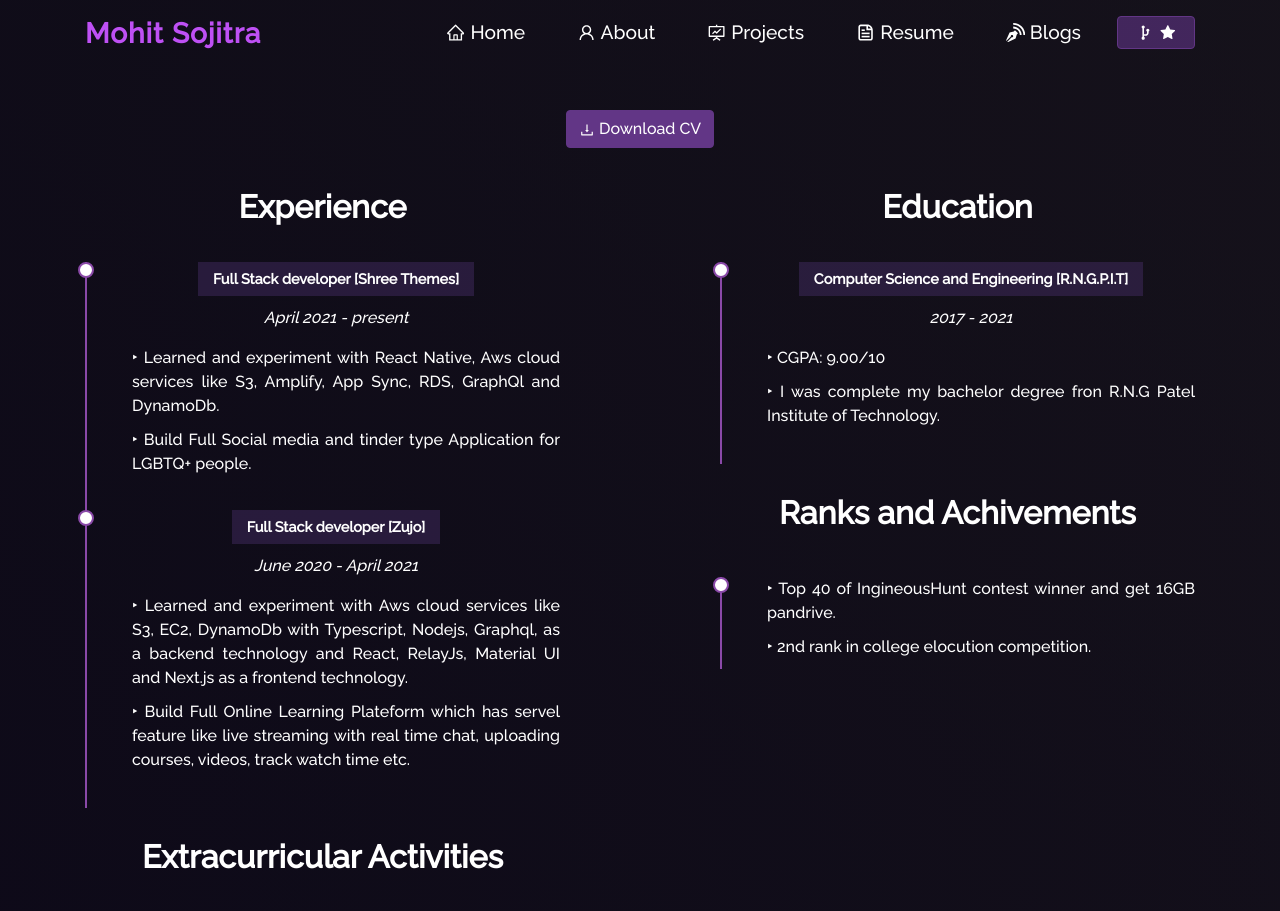
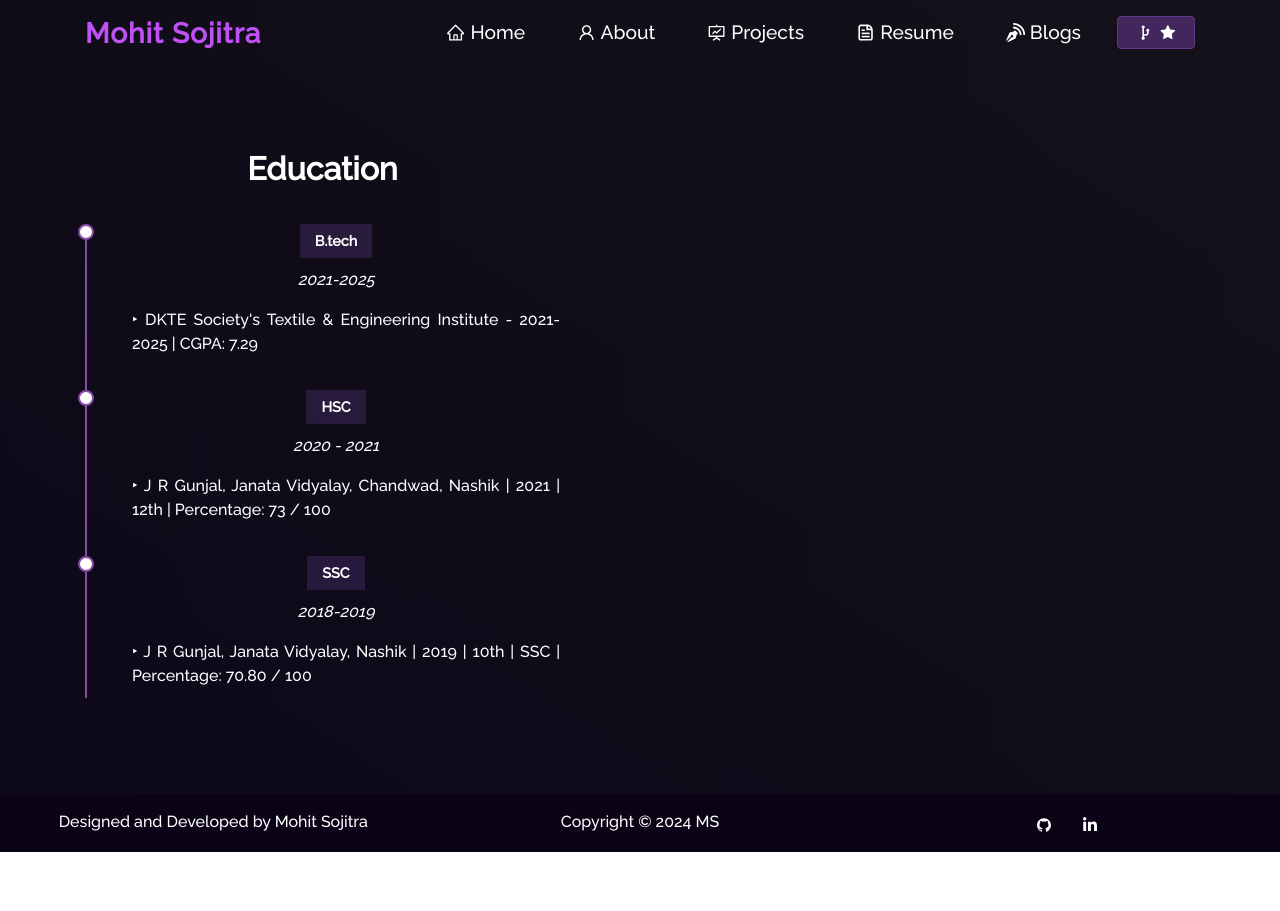
Before and after one commit to vaibhavshinde8/personal_portfolio, a React (Create React App) app: page /resume in a window 1280 px wide. Shown: the top 911 px of the page. After the commit the page ends 852 px from the top, so only its background shows below. Built offline with nearby package versions, Linux system fonts and the light colour scheme.

Commit message:
Update Resume.js

```diff
--- a/src/components/Resume/Resume.js
+++ b/src/components/Resume/Resume.js
@@ -3,7 +3,6 @@ import { Container, Row, Col } from "react-bootstrap";
 import Button from "react-bootstrap/Button";
 import Particle from "../Particle";
 import Resumecontent from "./ResumeContent";
-import pdf from "../../Assets/Mohit_SDE_Resume.pdf";
 import { AiOutlineDownload } from "react-icons/ai";
 import ReactGA from "react-ga";
 
@@ -11,77 +10,39 @@ function Resume() {
   useEffect(() => {
     ReactGA.pageview(window.location.pathname + window.location.search);
   }, []);
+
   return (
     <Container fluid className="resume-section">
       <Particle />
       <Container>
         <Row style={{ justifyContent: "center", position: "relative" }}>
-          <Button variant="primary" href={pdf} target="_blank">
-            <AiOutlineDownload />
-            &nbsp;Download CV
-          </Button>
+          {/* You can add content here if needed */}
         </Row>
         <Row className="resume">
           <Col md={6} className="resume-left">
-            <h3 className="resume-title">Experience</h3>
+            <h3 className="resume-title">Education</h3>
             <Resumecontent
-              title="Full Stack developer [Shree Themes]"
-              date="April 2021 - present"
+              title="B.tech"
+              date="2021-2025"
               content={[
-                "Learned and experiment with React Native, Aws cloud services like S3, Amplify, App Sync, RDS, GraphQl and DynamoDb.",
-                "Build Full Social media and tinder type Application for LGBTQ+ people.",
+                "DKTE Society's Textile & Engineering Institute - 2021-2025 | CGPA: 7.29",
               ]}
             />
             <Resumecontent
-              title="Full Stack developer [Zujo]"
-              date="June 2020 - April 2021"
+              title="HSC"
+              date="2020 - 2021"
               content={[
-                "Learned and experiment with Aws cloud services like S3, EC2, DynamoDb with Typescript, Nodejs, Graphql, as a backend technology and React, RelayJs, Material UI and Next.js as a frontend technology.",
-                "Build Full Online Learning Plateform which has servel feature like live streaming with real time chat, uploading courses, videos, track watch time etc.",
-              ]}
-            />
-            <h3 className="resume-title">Extracurricular Activities</h3>
-            <Resumecontent
-              title="Technical Lead [Girlscript Surat]"
-              date="March 2020 - present"
-              content={[
-                "As a Part of Community, we arrange lots of event,Like HackerRank contest,ReactJS Live session and lots of other stuff.",
+                "J R Gunjal, Janata Vidyalay, Chandwad, Nashik | 2021 | 12th | Percentage: 73 / 100",
               ]}
             />
             <Resumecontent
-              title="Microsoft Learn Student Ambassador"
-              date="Sep 2019 - March 2021"
+              title="SSC"
+              date="2018-2019"
               content={[
-                "Under the Microsoft Learn Student Ambassadors programme, I started my cloud journey and learn basics of azure and i hosted several events Like hosting github session, Benifits of open source programme and and its community and much more.",
+                "J R Gunjal, Janata Vidyalay, Nashik | 2019 | 10th | SSC | Percentage: 70.80 / 100",
               ]}
             />
           </Col>
-          <Col md={6} className="resume-right">
-            <h3 className="resume-title">Education</h3>
-            <Resumecontent
-              title="Computer Science and Engineering [R.N.G.P.I.T] "
-              date="2017 - 2021"
-              content={[
-                `CGPA: 9.00/10 `,
-                "I was complete my bachelor degree fron R.N.G Patel Institute of Technology.",
-              ]}
-            />
-
-            <h3 className="resume-title">Ranks and Achivements</h3>
-            <Resumecontent
-              title=""
-              content={[
-                `Top 40 of IngineousHunt contest winner and get 16GB pandrive.`,
-                `2nd rank in college elocution competition.`,
-              ]}
-            />
-          </Col>
-        </Row>
-        <Row style={{ justifyContent: "center", position: "relative" }}>
-          <Button variant="primary" href={pdf} target="_blank">
-            <AiOutlineDownload />
-            &nbsp;Download CV
-          </Button>
         </Row>
       </Container>
     </Container>
```
